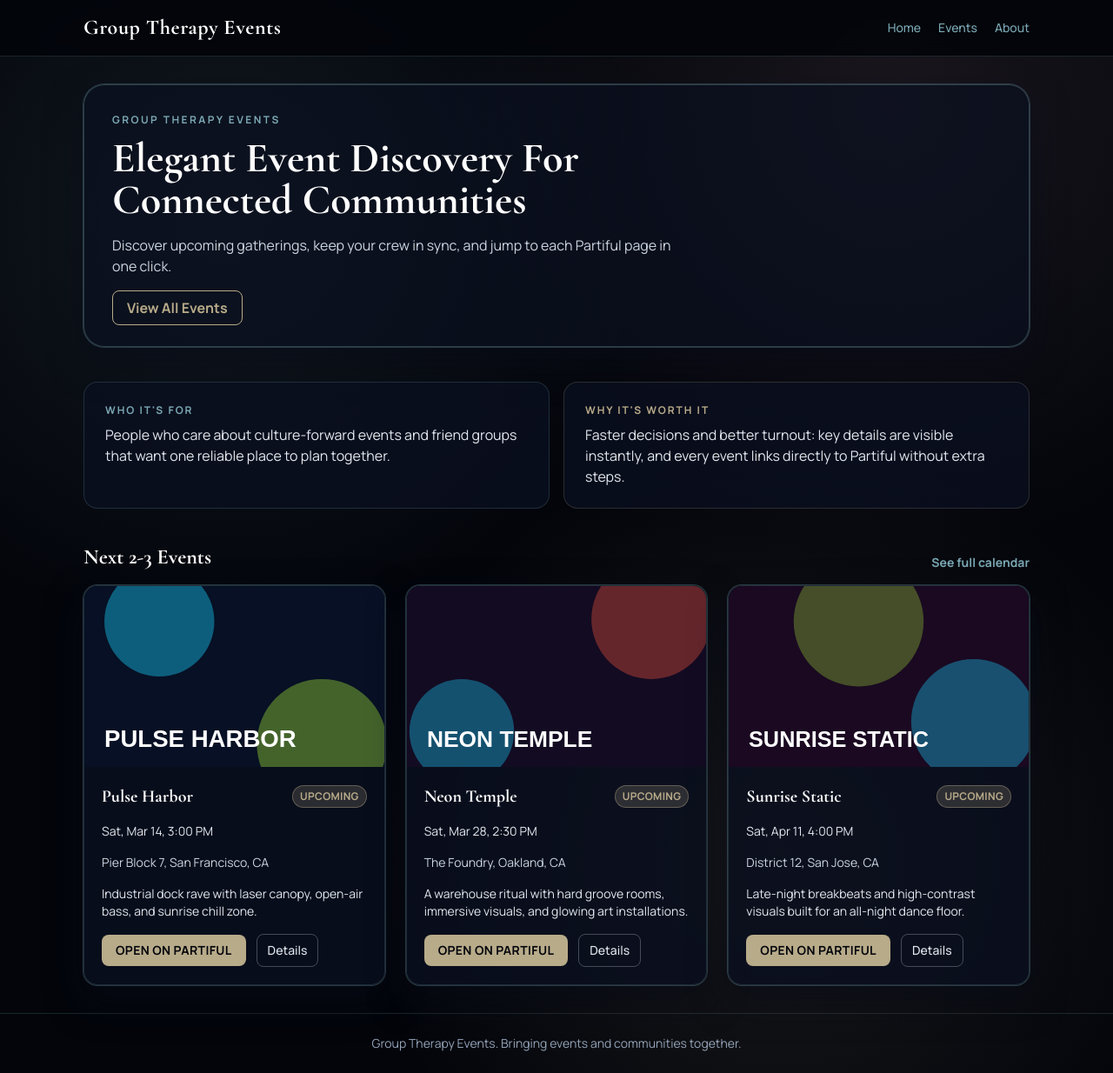
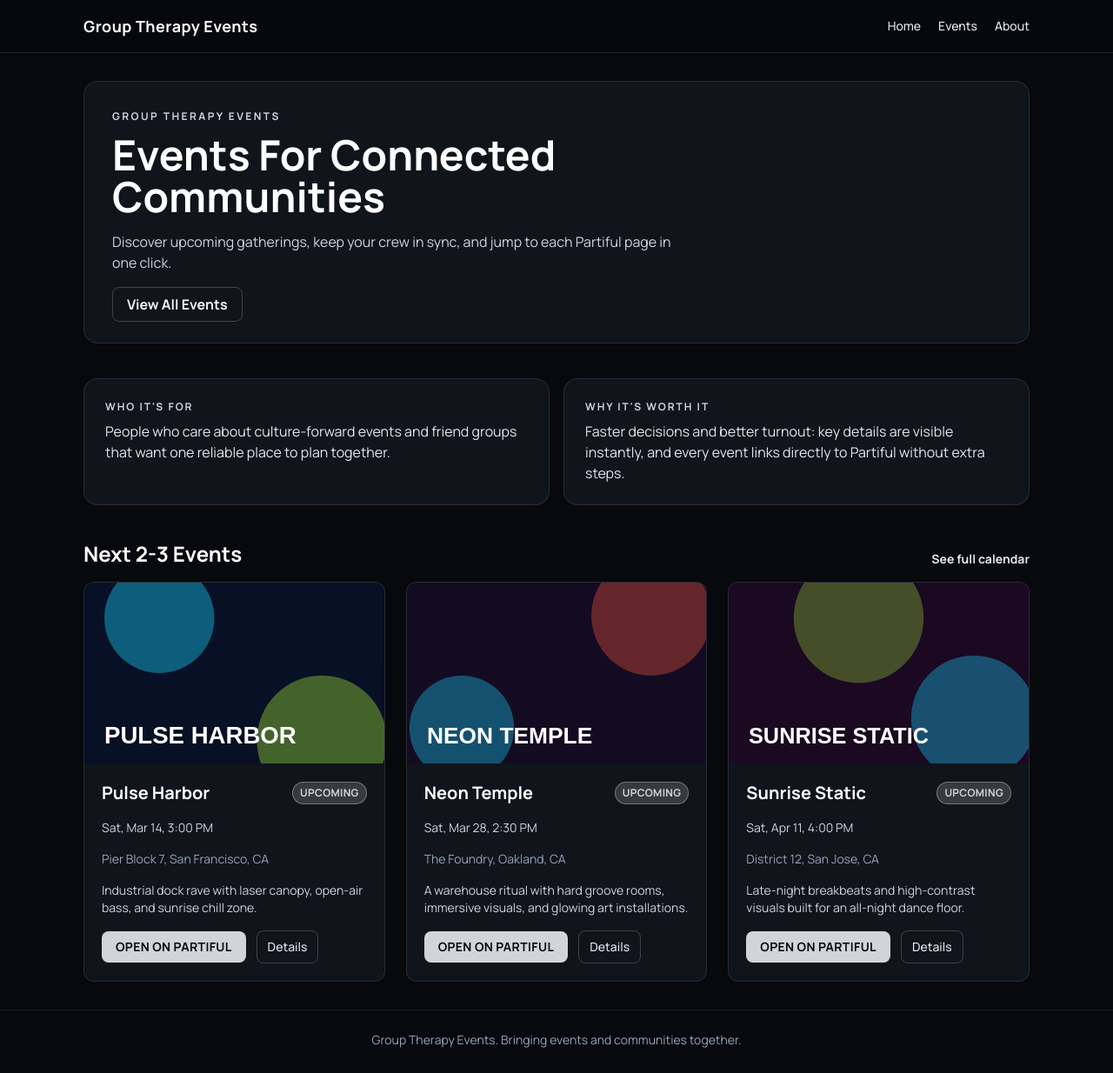
Before and after one commit to TaranbirBhullar/groupTherapyEvents, a React (Vite) app: page /#/ in a window 1280 px wide. Shown: the whole page at 87% size. Built offline with nearby package versions, Linux system fonts and the light colour scheme; no server answers.

Commit message:
style: simplify site to minimal dark aesthetic

```diff
--- a/src/components/EventCard.tsx
+++ b/src/components/EventCard.tsx
@@ -16,7 +16,7 @@ export function EventCard({ event, priorityPartiful = false }: EventCardProps):
       : 'bg-acid/20 text-acid border border-acid/40';
 
   return (
-    <article className="relative overflow-hidden rounded-2xl border border-cyanflash/20 bg-ink/80 shadow-neon transition hover:-translate-y-0.5">
+    <article className="relative overflow-hidden rounded-xl border border-white/10 bg-ink shadow-neon transition">
       <Link to={`/events/${event.slug}`} className="absolute inset-0 z-10" aria-label={`View details for ${event.title}`} />
       <img src={event.image} alt={event.title} className="h-52 w-full object-cover" />
       <div className="space-y-4 p-5">
@@ -26,9 +26,9 @@ export function EventCard({ event, priorityPartiful = false }: EventCardProps):
             {event.status}
           </span>
         </div>
-        <p className="text-sm text-slate-200">{formatEventDate(event.datetime, event.timezone)}</p>
-        <p className="text-sm text-slate-300">{event.location}</p>
-        <p className="text-sm text-slate-200">{event.description}</p>
+        <p className="text-sm text-slate-300">{formatEventDate(event.datetime, event.timezone)}</p>
+        <p className="text-sm text-slate-400">{event.location}</p>
+        <p className="text-sm text-slate-300">{event.description}</p>
         <div className="relative z-20 flex items-center gap-3">
           <a
             href={event.partifulUrl}
@@ -36,14 +36,14 @@ export function EventCard({ event, priorityPartiful = false }: EventCardProps):
             rel="noreferrer"
             onClick={() => trackPartifulClick(event.title, event.slug)}
             className={`rounded-lg px-4 py-2 text-sm font-bold uppercase tracking-wide text-midnight transition ${
-              priorityPartiful ? 'bg-acid hover:bg-lime-300' : 'bg-cyanflash hover:bg-sky-300'
+              priorityPartiful ? 'bg-acid hover:bg-slate-300' : 'bg-cyanflash hover:bg-slate-400'
             }`}
           >
             Open on Partiful
           </a>
           <Link
             to={`/events/${event.slug}`}
-            className="rounded-lg border border-slate-300/30 px-3 py-2 text-sm font-medium text-slate-200 transition hover:border-cyanflash"
+            className="rounded-lg border border-white/20 px-3 py-2 text-sm font-medium text-slate-200 transition hover:border-white/40"
           >
             Details
           </Link>
--- a/src/index.css
+++ b/src/index.css
@@ -9,7 +9,7 @@
 }
 
 body {
-  @apply m-0 min-h-screen bg-midnight bg-mesh text-slate-100 font-body antialiased;
+  @apply m-0 min-h-screen bg-midnight text-slate-100 font-body antialiased;
 }
 
 #root {
@@ -17,5 +17,5 @@ body {
 }
 
 a {
-  @apply text-cyanflash transition-colors;
+  @apply text-slate-200 transition-colors hover:text-white;
 }
--- a/src/layouts/SiteLayout.tsx
+++ b/src/layouts/SiteLayout.tsx
@@ -3,20 +3,20 @@ import { Link, NavLink, Outlet } from 'react-router-dom';
 export function SiteLayout(): JSX.Element {
   return (
     <div className="min-h-screen">
-      <header className="sticky top-0 z-30 border-b border-cyanflash/20 bg-midnight/90 backdrop-blur">
+      <header className="sticky top-0 z-30 border-b border-white/10 bg-midnight/95">
         <div className="mx-auto flex w-full max-w-6xl items-center justify-between px-4 py-4 sm:px-6 lg:px-8">
-          <Link to="/" className="font-display text-2xl font-bold tracking-wide text-white">Group Therapy Events</Link>
+          <Link to="/" className="font-display text-lg font-semibold tracking-wide text-white">Group Therapy Events</Link>
           <nav className="flex items-center gap-5 text-sm font-medium text-slate-200">
-            <NavLink to="/" className="hover:text-cyanflash">Home</NavLink>
-            <NavLink to="/events" className="hover:text-cyanflash">Events</NavLink>
-            <NavLink to="/about" className="hover:text-cyanflash">About</NavLink>
+            <NavLink to="/" className="hover:text-white">Home</NavLink>
+            <NavLink to="/events" className="hover:text-white">Events</NavLink>
+            <NavLink to="/about" className="hover:text-white">About</NavLink>
           </nav>
         </div>
       </header>
       <main className="mx-auto w-full max-w-6xl px-4 py-8 sm:px-6 lg:px-8">
         <Outlet />
       </main>
-      <footer className="border-t border-cyanflash/20 px-4 py-6 text-center text-sm text-slate-400">
+      <footer className="border-t border-white/10 px-4 py-6 text-center text-sm text-slate-400">
         Group Therapy Events. Bringing events and communities together.
       </footer>
     </div>
--- a/src/pages/HomePage.tsx
+++ b/src/pages/HomePage.tsx
@@ -7,30 +7,30 @@ export function HomePage(): JSX.Element {
 
   return (
     <div className="space-y-10">
-      <section className="rounded-3xl border border-cyanflash/30 bg-ink/70 p-8 shadow-neon">
-        <p className="mb-3 text-xs font-semibold uppercase tracking-[0.2em] text-cyanflash">Group Therapy Events</p>
-        <h1 className="max-w-2xl font-display text-4xl font-extrabold text-white sm:text-5xl">
-          Elegant Event Discovery For Connected Communities
+      <section className="rounded-2xl border border-white/10 bg-ink p-8 shadow-neon">
+        <p className="mb-3 text-xs font-semibold uppercase tracking-[0.2em] text-slate-300">Group Therapy Events</p>
+        <h1 className="max-w-2xl font-display text-4xl font-bold text-white sm:text-5xl">
+          Events For Connected Communities
         </h1>
         <p className="mt-4 max-w-2xl text-base text-slate-300">
           Discover upcoming gatherings, keep your crew in sync, and jump to each Partiful page in one click.
         </p>
         <div className="mt-6">
-          <Link to="/events" className="rounded-lg border border-acid px-4 py-2 font-semibold text-acid hover:bg-acid/10">
+          <Link to="/events" className="rounded-lg border border-white/20 px-4 py-2 font-semibold text-slate-100 hover:bg-white/5">
             View All Events
           </Link>
         </div>
       </section>
 
       <section className="grid gap-4 md:grid-cols-2">
-        <article className="rounded-2xl border border-cyanflash/20 bg-ink/80 p-6">
-          <p className="mb-2 text-xs font-semibold uppercase tracking-[0.16em] text-cyanflash">Who It&apos;s For</p>
+        <article className="rounded-2xl border border-white/10 bg-ink p-6">
+          <p className="mb-2 text-xs font-semibold uppercase tracking-[0.16em] text-slate-300">Who It&apos;s For</p>
           <p className="text-slate-200">
             People who care about culture-forward events and friend groups that want one reliable place to plan together.
           </p>
         </article>
-        <article className="rounded-2xl border border-acid/20 bg-ink/80 p-6">
-          <p className="mb-2 text-xs font-semibold uppercase tracking-[0.16em] text-acid">Why It&apos;s Worth It</p>
+        <article className="rounded-2xl border border-white/10 bg-ink p-6">
+          <p className="mb-2 text-xs font-semibold uppercase tracking-[0.16em] text-slate-300">Why It&apos;s Worth It</p>
           <p className="text-slate-200">
             Faster decisions and better turnout: key details are visible instantly, and every event links directly to
             Partiful without extra steps.
@@ -40,8 +40,8 @@ export function HomePage(): JSX.Element {
 
       <section className="space-y-4">
         <div className="flex items-end justify-between">
-          <h2 className="font-display text-2xl font-bold text-white">Next 2-3 Events</h2>
-          <Link to="/events" className="text-sm font-semibold text-cyanflash">See full calendar</Link>
+          <h2 className="font-display text-2xl font-semibold text-white">Next 2-3 Events</h2>
+          <Link to="/events" className="text-sm font-semibold text-slate-200 hover:text-white">See full calendar</Link>
         </div>
         <div className="grid gap-6 md:grid-cols-2 lg:grid-cols-3">
           {featuredEvents.map((event) => (
--- a/tailwind.config.ts
+++ b/tailwind.config.ts
@@ -5,21 +5,21 @@ export default {
   theme: {
     extend: {
       fontFamily: {
-        display: ['"Cormorant Garamond"', 'serif'],
+        display: ['"Manrope"', 'sans-serif'],
         body: ['"Manrope"', 'sans-serif']
       },
       colors: {
-        midnight: '#03050b',
-        ink: '#0a1020',
-        cyanflash: '#7ba8b4',
-        acid: '#b8ab8a',
-        lava: '#7a5f6d'
+        midnight: '#07090d',
+        ink: '#10141b',
+        cyanflash: '#a8b3c4',
+        acid: '#d1d5db',
+        lava: '#6b7280'
       },
       boxShadow: {
-        neon: '0 0 0 1px rgba(123,168,180,0.3), 0 18px 42px rgba(8,12,24,0.62)'
+        neon: '0 1px 2px rgba(0, 0, 0, 0.25)'
       },
       backgroundImage: {
-        mesh: 'radial-gradient(circle at 20% 20%, rgba(123,168,180,0.13), transparent 34%), radial-gradient(circle at 80% 10%, rgba(122,95,109,0.2), transparent 34%), radial-gradient(circle at 70% 80%, rgba(184,171,138,0.12), transparent 36%)'
+        mesh: 'none'
       }
     }
   },
```
